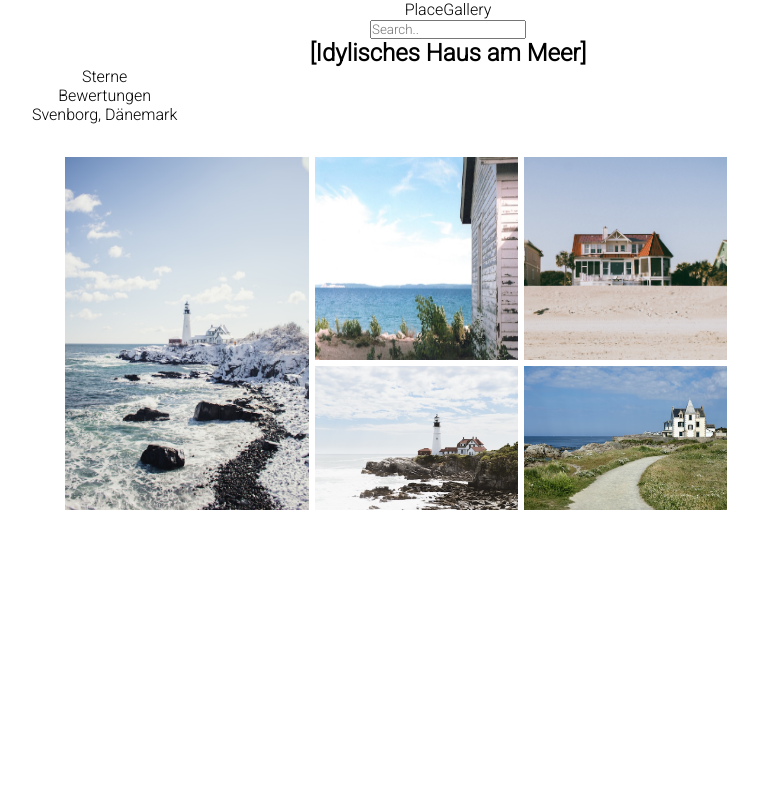
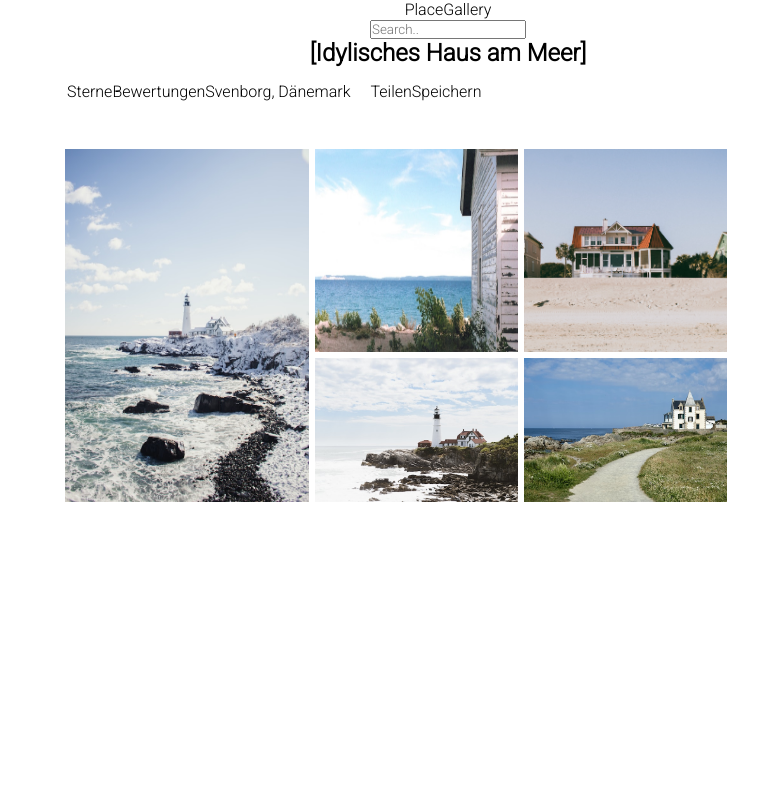
Before and after one commit to MrGlauby/lostbnb, a React (Create React App) app: page /places/1 in a window 1280 px wide. Shown: the top 800 px of the page, without its empty margins (224-982 px from the left). Built offline with nearby package versions, Linux system fonts and the light colour scheme.

Commit message:
gallery_stlying

```diff
--- a/src/components/PlaceGallery.js
+++ b/src/components/PlaceGallery.js
@@ -17,35 +17,17 @@
 
         <h2>[Idylisches Haus am Meer]</h2>
 
-        <div className="navigation">
-          <div className="leftNav">
-            <nav>
-              <ul>
-                <li>
-                  <a href="#">Sterne</a>
-                </li>
-                <li>
-                  <a href="#">Bewertungen</a>
-                </li>
-                <li>
-                  <a href="#">Svenborg, Dänemark</a>
-                </li>
+          <div className="navigation">
+              <ul className="leftNav">
+                <li><a href="#">Sterne</a></li>
+                <li><a href="#">Bewertungen</a></li>
+                <li><a href="#">Svenborg, Dänemark</a></li>
               </ul>
-            </nav>
-          </div>
 
-          {/* <div className="rightNav">
-            <nav>
-              <ul>
-                <li>
-                  <a href="#">Teilen</a>
-                </li>
-                <li>
-                  <a href="#">Speichern</a>
-                </li>
+              <ul className="rightNav">
+                <li><a href="#">Teilen</a></li>
+                <li><a href="#">Speichern</a></li>
               </ul>
-            </nav>
-          </div> */}
         </div>
 
         {/* gallery */}
@@ -64,27 +46,6 @@
           </div>
         </div>
 
-        {/* musste exportiren in die PLACEFACTS.js */}
-        {/* <div>
-                    <div>
-                        <div>
-                             <h2>Gesamte Unterkunft: Privatunterkunft Gastgeber ist Anne</h2>
-                        </div>
-                        <div>
-                            <img className="dude" src={img6} alt="bild5" />
-                        </div>
-                    </div>
-
-                    <div>
-                        <h3>Anne ist ein Super Gastgeber!</h3>
-                        <p>TSuperhosts sind erfahrene, herasuragende bewertete Gastgeber, die alles dafür geben, ihren Gästen großartigen Aufenthalte zu bieten</p>
-                    </div>
-
-                    <div>
-                        <h3>Tolle Lage!</h3>
-                        <p>100 % der letzten Gäste haben die Lage mit 5 Sternen bewertet.</p>
-                    </div>
-            </div> */}
       </div>
     </div>
   );
--- a/src/styles/PlaceGallery.css
+++ b/src/styles/PlaceGallery.css
@@ -16,19 +16,26 @@
     list-style: none;
 }
 
+
 .navigation{
+    display: flex;
 }
 
 .leftNav{
     display: flex;
+	align-items:center;
+    padding: 5px;
+    margin-left: 30px;
 }
-
-
 
 
 .rightNav{
     display: flex;
+    padding: 5px;
+    justify-content: end;
+    margin: 10px;
 }
+/* nav ende */
 
 
 /* gallery */
@@ -71,28 +78,8 @@
 }
 
 
-
-/* .dude{
+.dude{
     border-radius: 400px;
     width: 100px;
     height: 100px;
-} */
-
-
-/* .grid2x2 {
-    min-height: 100%;
-    display: flex;
-    flex-wrap: wrap;
-    flex-direction: row;
-  }
-  .grid2x2 > div {
-    display: flex;
-    flex-basis: calc(50% - 40px);
-    justify-content: center;
-    flex-direction: column;
-  }
-  .grid2x2 > div > div {
-    display: flex;
-    justify-content: center;
-    flex-direction: row;
-  } */
+}
```
